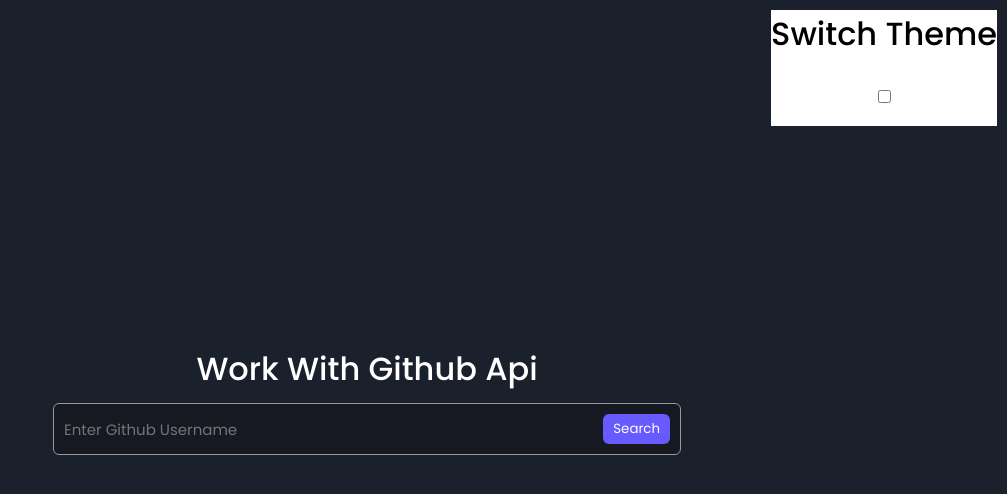
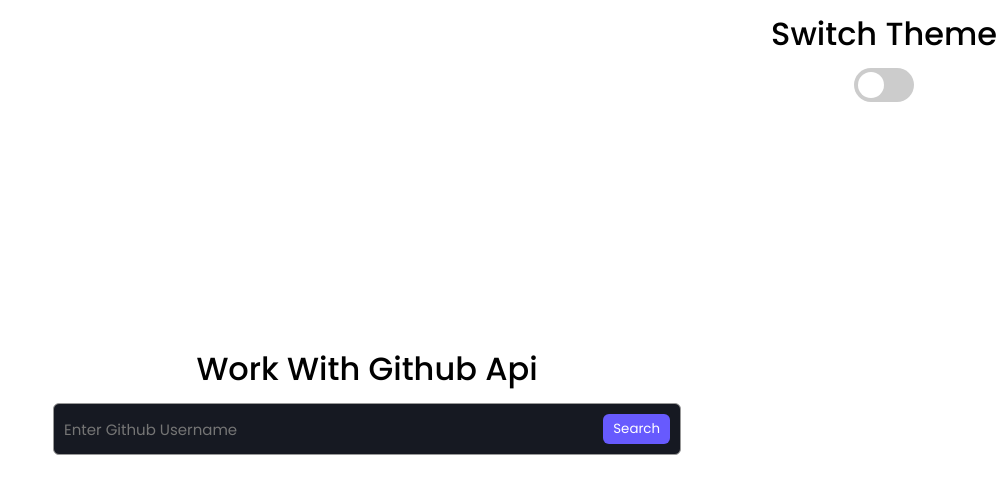
Before and after one commit to riski10alt/Work-with-Github-Api, a plain HTML site: page index.html in a window 1280 px wide. Shown: the whole page, without its empty margins (273-1280 px from the left). Drawn offline with Linux system fonts and the light colour scheme.

Commit message:
Update style.css

```diff
--- a/style.css
+++ b/style.css
@@ -8,8 +8,6 @@
 }
 
 body{
-    background-color: #1a212d;
-    color: #fff;
     height: 100vh;
     display: flex;
     align-items: center;
@@ -136,3 +134,67 @@ body{
     margin: 10px;
     padding: 0px;
   }
+
+.dark-mode {
+    background-color: #1a1a1a; /* Dark mode background color */
+    color: #fff; /* Dark mode text color */
+  }
+
+  .switch {
+    position: relative;
+    display: inline-block;
+    width: 60px;
+    height: 34px;
+  }
+
+  .switch input {
+    opacity: 0;
+    width: 0;
+    height: 0;
+  }
+
+  .slider {
+    position: absolute;
+    cursor: pointer;
+    top: 0;
+    left: 0;
+    right: 0;
+    bottom: 0;
+    background-color: #ccc;
+    -webkit-transition: .4s;
+    transition: .4s;
+  }
+
+  .slider:before {
+    position: absolute;
+    content: "";
+    height: 26px;
+    width: 26px;
+    left: 4px;
+    bottom: 4px;
+    background-color: white;
+    -webkit-transition: .4s;
+    transition: .4s;
+  }
+
+  input:checked + .slider {
+    background-color: #2196F3;
+  }
+
+  input:focus + .slider {
+    box-shadow: 0 0 1px #2196F3;
+  }
+
+  input:checked + .slider:before {
+    -webkit-transform: translateX(26px);
+    -ms-transform: translateX(26px);
+    transform: translateX(26px);
+  }
+
+  .slider.round {
+    border-radius: 34px;
+  }
+
+  .slider.round:before {
+    border-radius: 50%;
+  }
```
